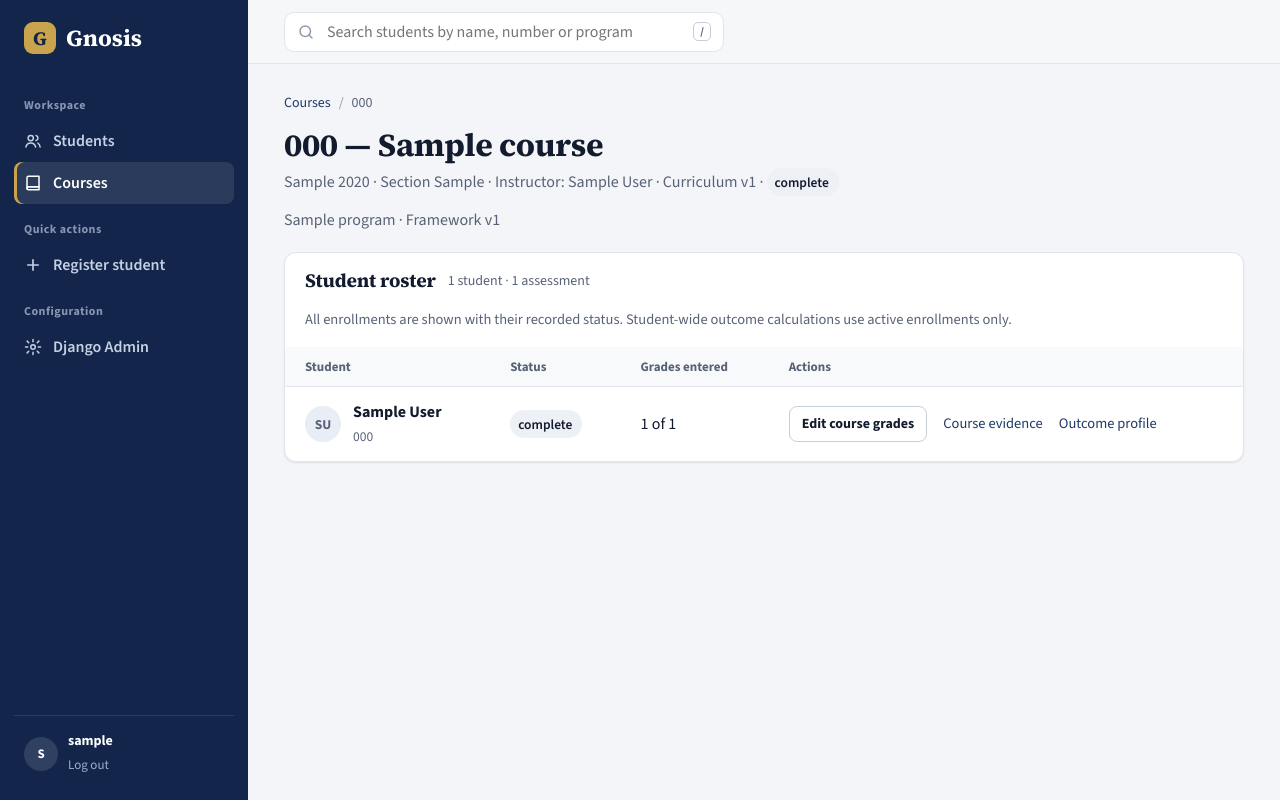
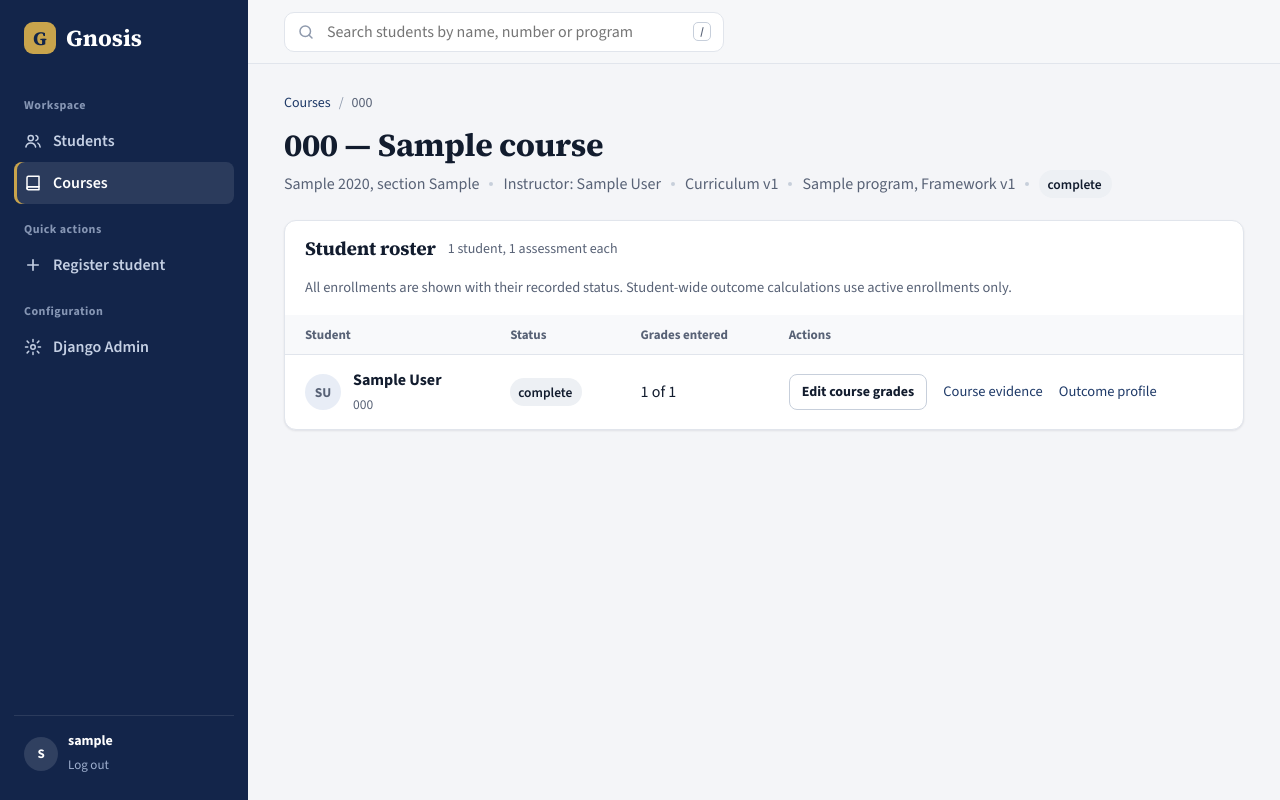
Before and after one commit to TugraDuygulu/gnosis, a Django app: page /offerings/1/ in a window 1280 px wide. Run offline with Django 5.2, Linux system fonts and the light colour scheme; a user stored in the database is signed in; tables that the repository leaves empty hold one stand-in row (values such as "Sample post").

Commit message:
style(design): FINDING-011 — header facts as lists instead of dot-joined strings

```diff
--- a/core/static/core/gnosis.css
+++ b/core/static/core/gnosis.css
@@ -391,3 +391,12 @@ table.list { width: 100%; border-collapse: collapse; }
 /* Row actions: one button for the main task, quiet links for the rest. */
 .row-actions { display: flex; flex-wrap: nowrap; white-space: nowrap; align-items: center; gap: 6px 16px; }
 .row-actions > a:not(.btn) { font-size: 14.5px; }
+
+/* Meta lists: separate facts drawn as items, separators drawn by CSS. */
+.meta-list { display: flex; flex-wrap: wrap; align-items: center; row-gap: 6px; margin: 6px 0 0; padding: 0; list-style: none; color: var(--muted); }
+.meta-list > li { display: inline-flex; align-items: center; }
+.meta-list > li + li::before { content: ""; width: 4px; height: 4px; margin: 0 10px; border-radius: 50%; background: var(--border-strong); }
+.meta-list > li.tag + li::before { display: none; }
+.meta-list > li.tag { margin-right: 10px; }
+.meta-list.summary { color: var(--text); }
+.meta-list .warn { color: var(--alert); font-weight: 700; }
--- a/core/templates/core/enrollment_grade_editor.html
+++ b/core/templates/core/enrollment_grade_editor.html
@@ -11,7 +11,10 @@
 <div class="page-title">
     <div>
         <h1>Edit course grades</h1>
-        <p>{{ student.full_name }} · <span class="num">{{ student.student_number }}</span> · {{ offering.course.code }} — {{ offering.course.title }} · {{ offering.term }} {{ offering.year }} · Section {{ offering.section }}</p>
+        <ul class="meta-list">
+            <li>{{ student.full_name }}</li><li class="num">{{ student.student_number }}</li>
+            <li>{{ offering.course.code }} {{ offering.course.title }}</li><li>{{ offering.term }} {{ offering.year }}, section {{ offering.section }}</li>
+        </ul>
     </div>
     {% if perms.core.view_grade %}
     <div class="actions"><a class="btn btn-ghost" href="{% url 'enrollment_grade_history' enrollment.pk %}"><svg class="i" aria-hidden="true"><use href="#i-history"/></svg>Grade-change history</a></div>
--- a/core/templates/core/enrollment_grade_history.html
+++ b/core/templates/core/enrollment_grade_history.html
@@ -11,7 +11,10 @@
 <div class="page-title">
     <div>
         <h1>Grade-change history</h1>
-        <p>{{ student.full_name }} · <span class="num">{{ student.student_number }}</span> · {{ offering }} · {{ offering.course.title }}</p>
+        <ul class="meta-list">
+            <li>{{ student.full_name }}</li><li class="num">{{ student.student_number }}</li>
+            <li>{{ offering.course.code }} {{ offering.course.title }}</li><li>{{ offering.term }} {{ offering.year }}, section {{ offering.section }}</li>
+        </ul>
     </div>
     <div class="actions">
         <a class="btn btn-ghost" href="{% url 'enrollment_outcomes' enrollment.pk %}">Course evidence</a>
--- a/core/templates/core/offering_detail.html
+++ b/core/templates/core/offering_detail.html
@@ -6,17 +6,21 @@
 <div class="page-title">
     <div>
         <h1>{{ offering.course.code }} — {{ offering.course.title }}</h1>
-        <p>{{ offering.term }} {{ offering.year }} · Section {{ offering.section }} · Instructor: {{ offering.instructor.full_name }} · Curriculum v{{ offering.curriculum.version_number }} · <span class="pill status">{{ offering.status }}</span></p>
+        <ul class="meta-list">
+            <li>{{ offering.term }} {{ offering.year }}, section {{ offering.section }}</li>
+            <li>Instructor: {{ offering.instructor.full_name }}</li>
+            <li>Curriculum v{{ offering.curriculum.version_number }}</li>
+            {% if offering.po_framework %}<li>{{ offering.po_framework.program.name }}, Framework v{{ offering.po_framework.version_number }}</li>{% endif %}
+            <li><span class="pill status">{{ offering.status }}</span></li>
+        </ul>
     </div>
 </div>
-{% if offering.po_framework %}
-    <p class="muted" style="margin:-10px 0 20px">{{ offering.po_framework.program.name }} · Framework v{{ offering.po_framework.version_number }}</p>
-{% else %}
+{% if not offering.po_framework %}
     <div class="notice notice-info"><p>No program outcome framework assigned. Course assessment and learning outcome evidence is still available.</p></div>
 {% endif %}
 
 <section class="panel">
-    <div class="panel-head"><h2>Student roster</h2>{% if enrollments %}<span class="hint">{{ enrollments|length }} student{{ enrollments|length|pluralize }} · {{ assessment_total }} assessment{{ assessment_total|pluralize }}</span>{% endif %}</div>
+    <div class="panel-head"><h2>Student roster</h2>{% if enrollments %}<span class="hint">{{ enrollments|length }} student{{ enrollments|length|pluralize }}, {{ assessment_total }} assessment{{ assessment_total|pluralize }} each</span>{% endif %}</div>
     <p class="panel-note">All enrollments are shown with their recorded status. Student-wide outcome calculations use active enrollments only.</p>
     {% if enrollments %}
     <div class="table-scroll">
```
Also changed, not shown: core/templates/core/enrollment_outcomes.html (+10 -4 lines), core/templates/core/student_outcomes.html (+5 -5 lines).
